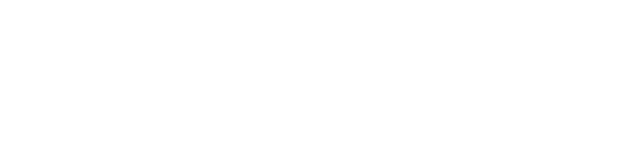
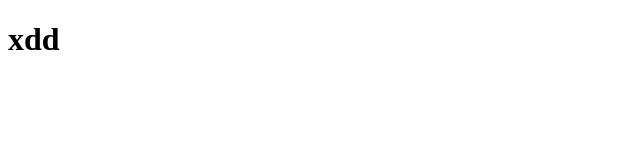
Before and after one commit to ruizemanuelm/finalbackend, a website: page public/index.html in a window 1280 px wide. Shown: the whole page, without its empty margins (0-640 px from the left). Drawn offline with Linux system fonts and the light colour scheme.

Commit message:
backend finalizado 2.0

```diff
--- a/public/index.html
+++ b/public/index.html
@@ -6,6 +6,6 @@
     <title>Backend</title>
 </head>
 <body>
-
+    <h1>xdd</h1>
 </body>
 </html>
```
Also changed, not shown: vercel.json (added), 1 other file.
